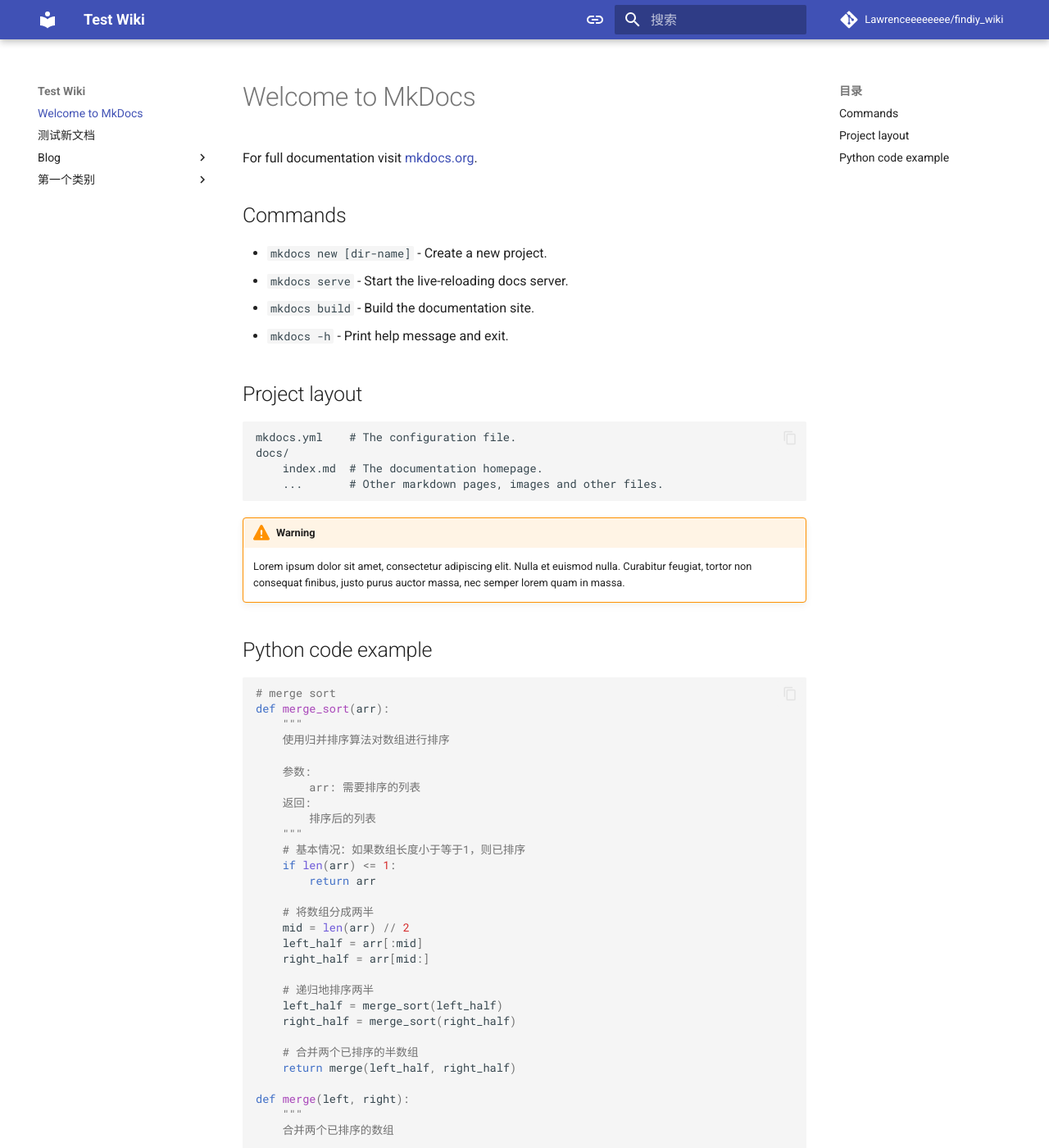
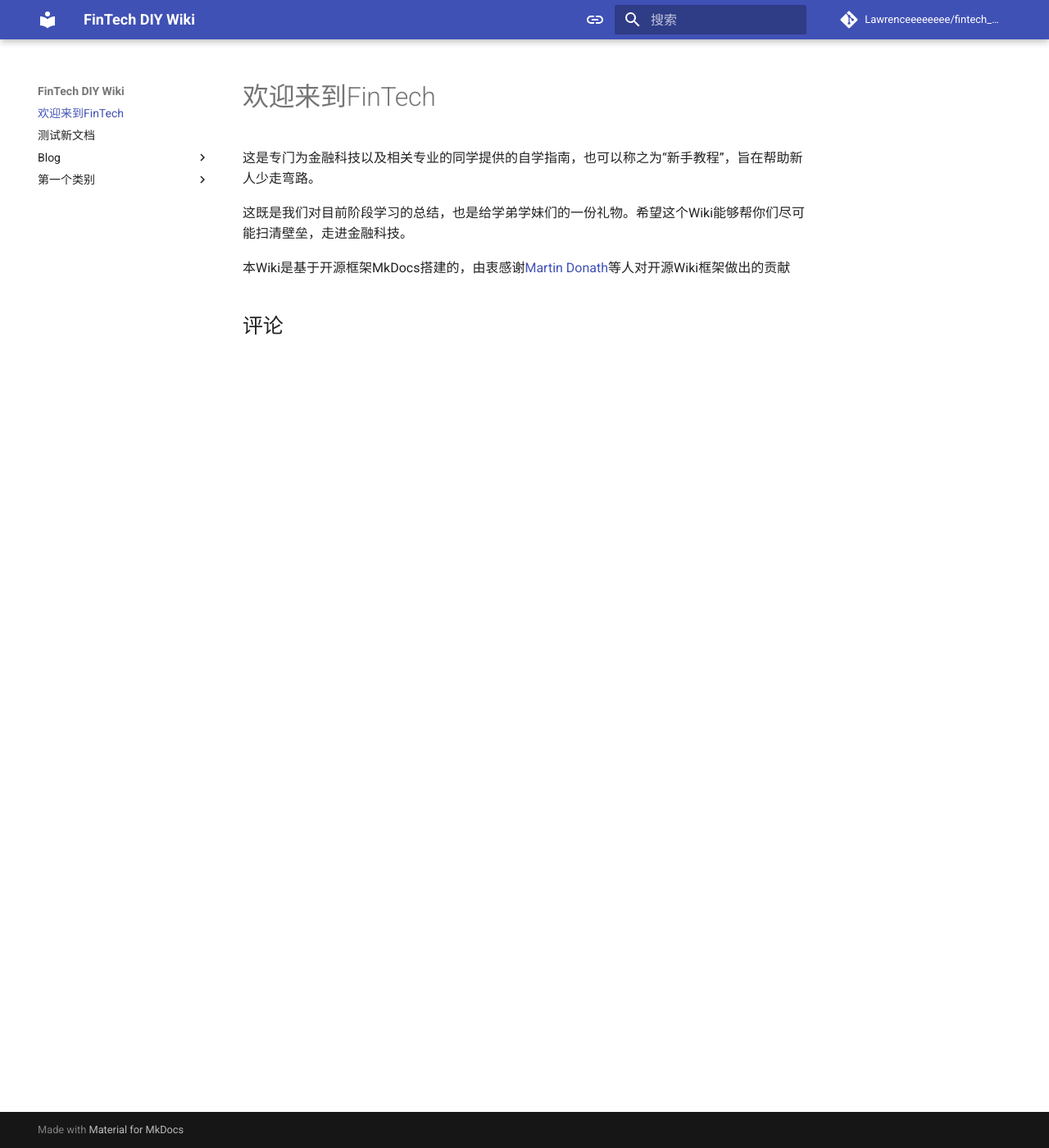
Before and after one commit to Lawrenceeeeeeee/test_wiki, an MkDocs documentation site: the page built from docs/index.md, in a window 1280 px wide and 1400 px high. Shown: the whole window at 82% size. Built offline with MkDocs 1.6.1 and Material for MkDocs 9.7.7, drawn with Linux system fonts in a browser that asks for light colours; comment, search, counter and statistics services are not loaded; some of the changed text lies outside the part shown.

Commit message:
改名为fintech_diy_wiki

````diff
--- a/docs/index.md
+++ b/docs/index.md
@@ -1,96 +1,10 @@
 ---
 comments: true
 ---
-# Welcome to MkDocs
+# 欢迎来到FinTech
 
-For full documentation visit [mkdocs.org](https://www.mkdocs.org).
+这是专门为金融科技以及相关专业的同学提供的自学指南，也可以称之为“新手教程”，旨在帮助新人少走弯路。
 
-## Commands
+这既是我们对目前阶段学习的总结，也是给学弟学妹们的一份礼物。希望这个Wiki能够帮你们尽可能扫清壁垒，走进金融科技。
 
-* `mkdocs new [dir-name]` - Create a new project.
-* `mkdocs serve` - Start the live-reloading docs server.
-* `mkdocs build` - Build the documentation site.
-* `mkdocs -h` - Print help message and exit.
-
-## Project layout
-
-    mkdocs.yml    # The configuration file.
-    docs/
-        index.md  # The documentation homepage.
-        ...       # Other markdown pages, images and other files.
-
-!!! warning
-
-    Lorem ipsum dolor sit amet, consectetur adipiscing elit. Nulla et euismod
-    nulla. Curabitur feugiat, tortor non consequat finibus, justo purus auctor
-    massa, nec semper lorem quam in massa.
-
-## Python code example
-
-```python
-# merge sort
-def merge_sort(arr):
-    """
-    使用归并排序算法对数组进行排序
-
-    参数:
-        arr: 需要排序的列表
-    返回:
-        排序后的列表
-    """
-    # 基本情况：如果数组长度小于等于1，则已排序
-    if len(arr) <= 1:
-        return arr
-
-    # 将数组分成两半
-    mid = len(arr) // 2
-    left_half = arr[:mid]
-    right_half = arr[mid:]
-
-    # 递归地排序两半
-    left_half = merge_sort(left_half)
-    right_half = merge_sort(right_half)
-
-    # 合并两个已排序的半数组
-    return merge(left_half, right_half)
-
-def merge(left, right):
-    """
-    合并两个已排序的数组
-
-    参数:
-        left: 左半部分已排序数组
-        right: 右半部分已排序数组
-    返回:
-        合并后的已排序数组
-    """
-    result = []
-    i = j = 0
-
-    # 比较两个数组的元素并按顺序合并
-    while i < len(left) and j < len(right):
-        if left[i] <= right[j]:
-            result.append(left[i])
-            i += 1
-        else:
-            result.append(right[j])
-            j += 1
-
-    # 添加剩余元素（如果有）
-    result.extend(left[i:])
-    result.extend(right[j:])
-
-    return result
-
-# 使用示例
-if __name__ == "__main__":
-    # 测试数组
-    arr = [38, 27, 43, 3, 9, 82, 10]
-    print("原始数组:", arr)
-    sorted_arr = merge_sort(arr)
-    print("排序后数组:", sorted_arr)
-```
-
-$$
-\cos x=\sum_{k=0}^{\infty}\frac{(-1)^k}{(2k)!}x^{2k}
-$$
+本Wiki是基于开源框架MkDocs搭建的，由衷感谢[Martin Donath](https://github.com/squidfunk)等人对开源Wiki框架做出的贡献
--- a/mkdocs.yml
+++ b/mkdocs.yml
@@ -1,7 +1,7 @@
-site_name: Test Wiki
+site_name: FinTech DIY Wiki
 site_url: https://localhost:8000/mysite
-repo_url: https://github.com/Lawrenceeeeeeee/findiy_wiki
-repo_name: Lawrenceeeeeeee/findiy_wiki
+repo_url: https://github.com/Lawrenceeeeeeee/fintech_diy_wiki
+repo_name: Lawrenceeeeeeee/fintech_diy_wiki
 
 theme:
   name: material
@@ -32,7 +32,7 @@
     - search.highlight
     - search.share
     - content.code.copy
-    # - content.code.select
+    - content.code.select
   icon:
     admonition:
       note: fontawesome/solid/note-sticky
````
Also changed, not shown: README.md (+70 -3 lines).
